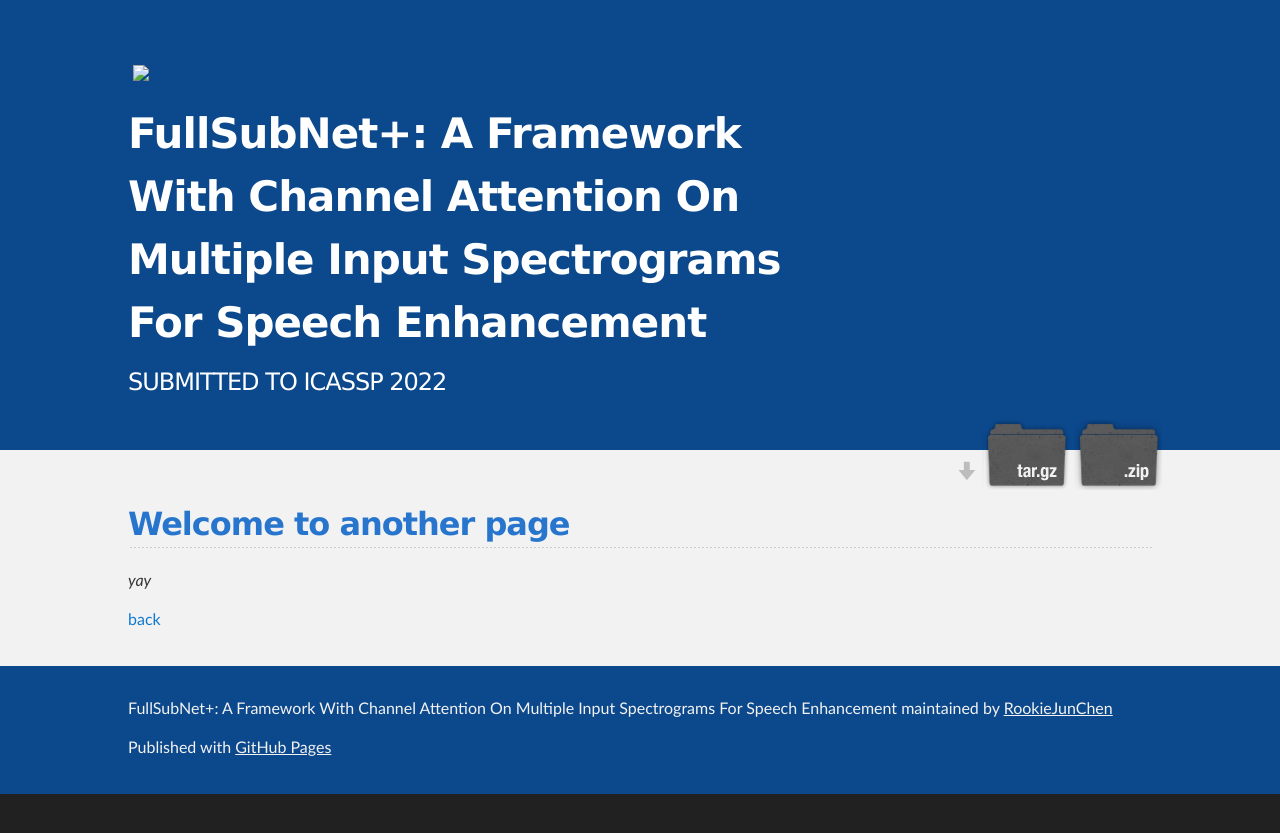
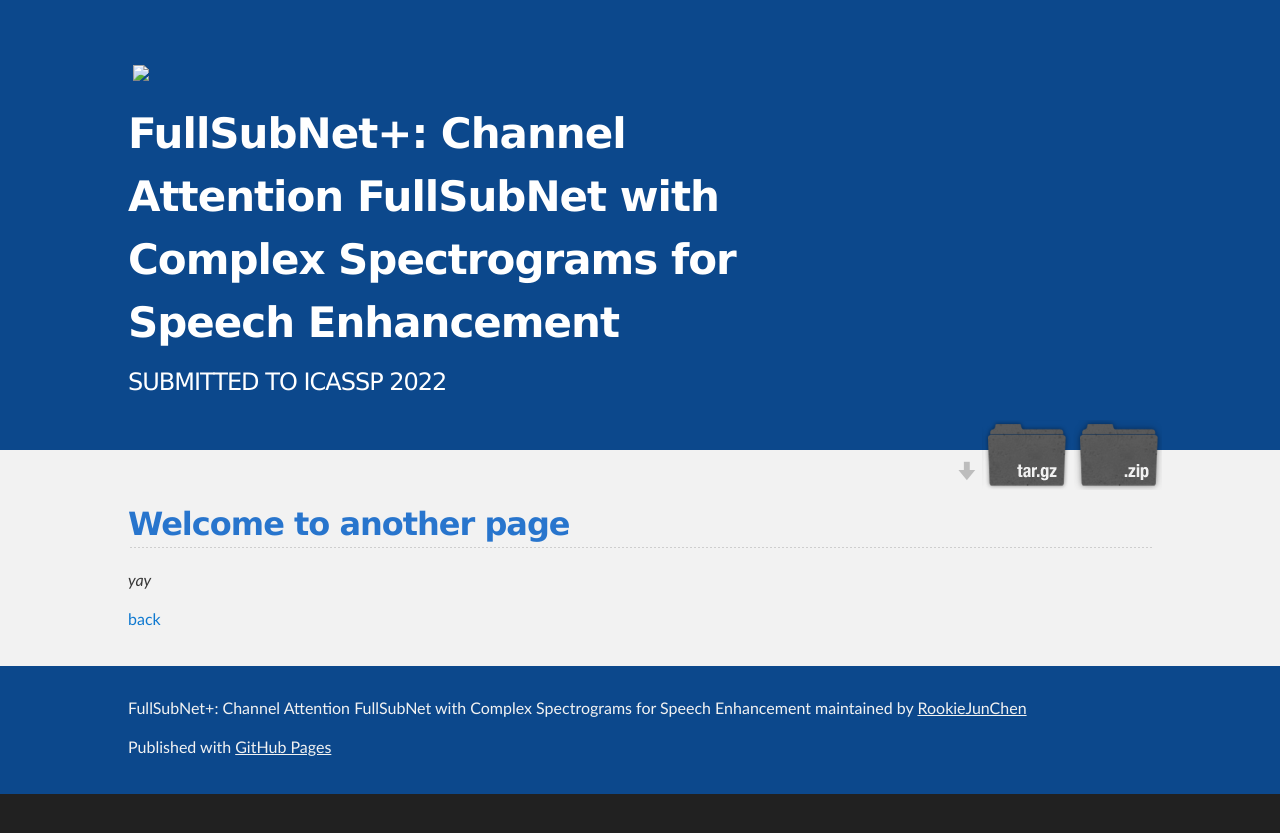
Before and after one commit to RookieJunChen/Inter-SubNet_demo, a Jekyll site: the page built from another-page.md, in a window 1280 px wide. Shown: the top 833 px of the page. Built offline with Jekyll 4.4.1, drawn with Linux system fonts in a browser that asks for light colours; our own code applies the rules of GitHub Pages for plain Markdown files.

Commit message:
update title

```diff
--- a/_config.yml
+++ b/_config.yml
@@ -1,4 +1,4 @@
-title: "FullSubNet+: A Framework With Channel Attention On Multiple Input Spectrograms For Speech Enhancement"
+title: "FullSubNet+: Channel Attention FullSubNet with Complex Spectrograms for Speech Enhancement"
 description: SUBMITTED TO ICASSP 2022
 show_downloads: true
 google_analytics:
```
